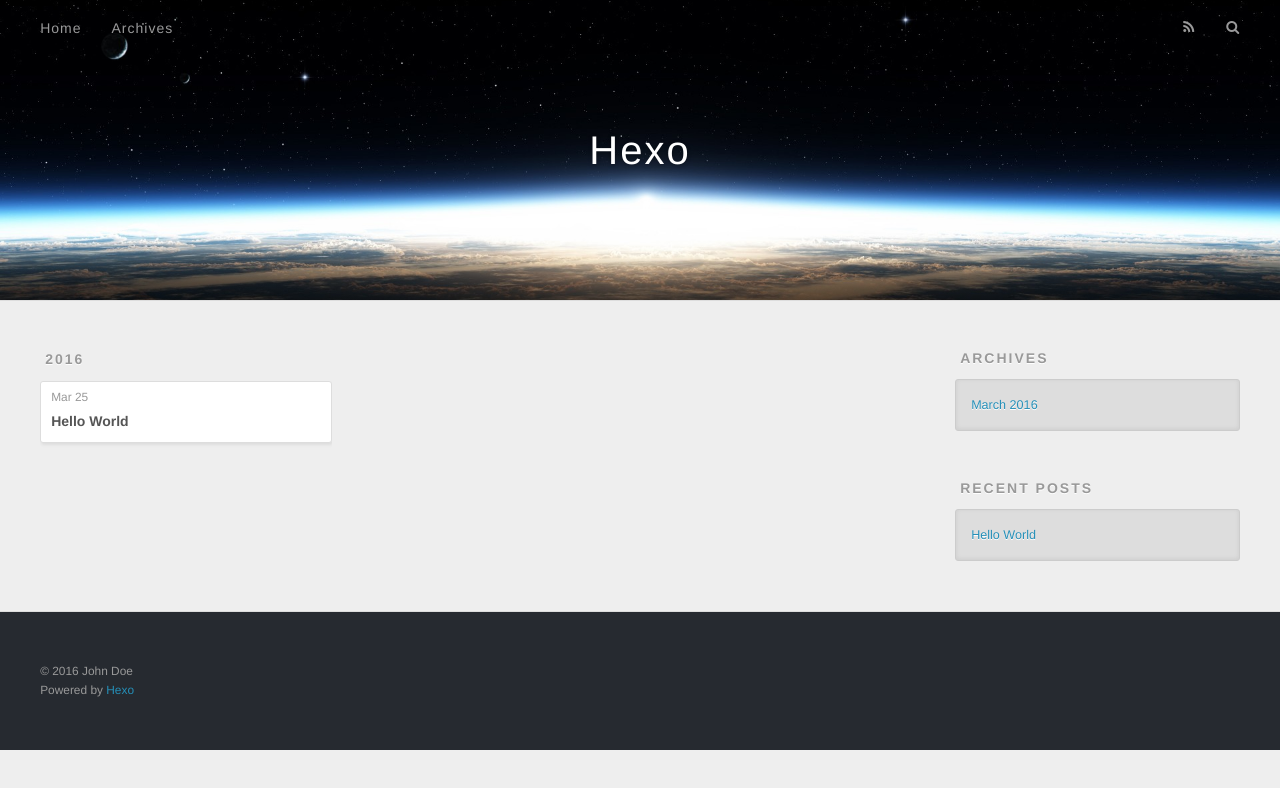
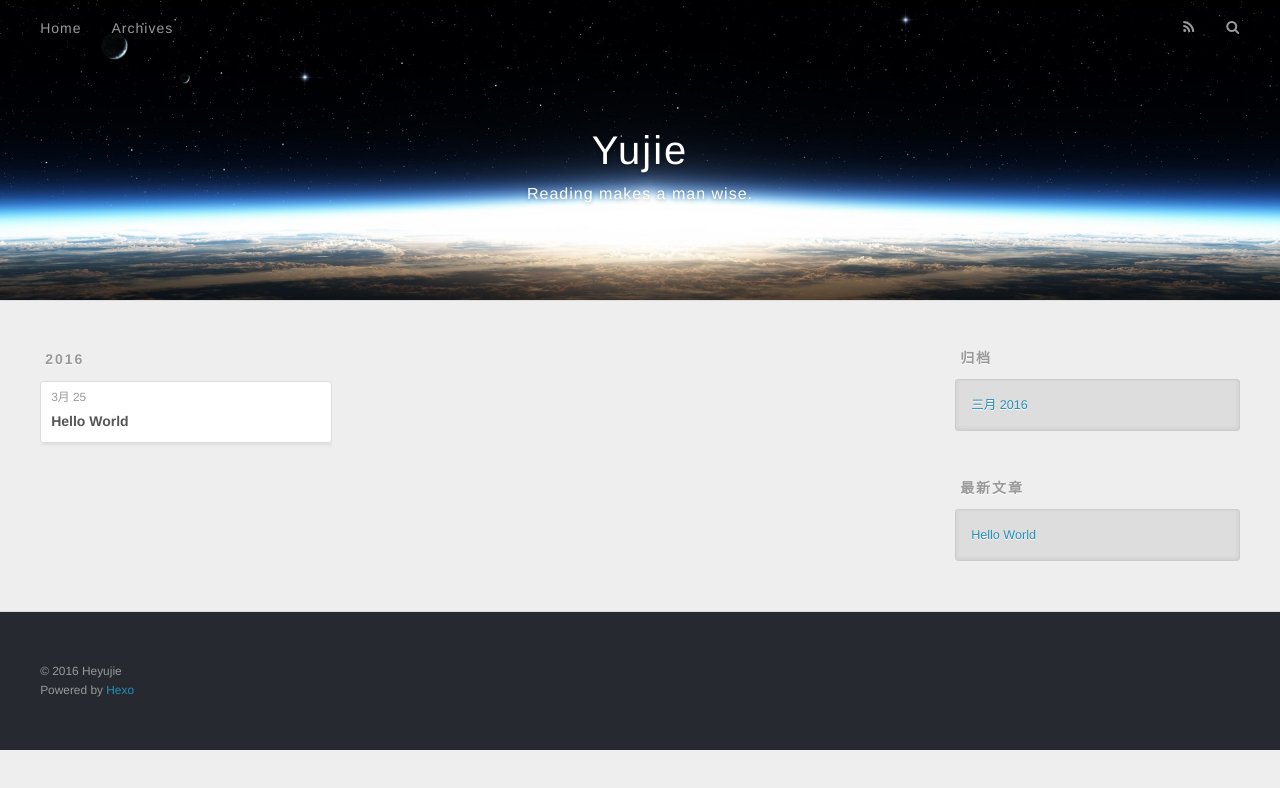
Before and after one commit to heyujie/heyujie.github.io, a plain HTML site: page archives/index.html in a window 1280 px wide. Drawn offline with nearby package versions, Linux system fonts and the light colour scheme.

Commit message:
Site updated: 2016-03-26 12:36:19

```diff
--- a/archives/index.html
+++ b/archives/index.html
@@ -3,19 +3,19 @@
 <head>
   <meta charset="utf-8">
 
-  <title>Archives | Hexo</title>
+  <title>归档 | Yujie</title>
   <meta name="viewport" content="width=device-width, initial-scale=1, maximum-scale=1">
-  <meta name="description">
+  <meta name="description" content="学习 日常">
 <meta property="og:type" content="website">
-<meta property="og:title" content="Hexo">
+<meta property="og:title" content="Yujie">
 <meta property="og:url" content="http://yoursite.com/archives/index.html">
-<meta property="og:site_name" content="Hexo">
-<meta property="og:description">
+<meta property="og:site_name" content="Yujie">
+<meta property="og:description" content="学习 日常">
 <meta name="twitter:card" content="summary">
-<meta name="twitter:title" content="Hexo">
-<meta name="twitter:description">
+<meta name="twitter:title" content="Yujie">
+<meta name="twitter:description" content="学习 日常">
 
-    <link rel="alternate" href="/atom.xml" title="Hexo" type="application/atom+xml">
+    <link rel="alternate" href="/atom.xml" title="Yujie" type="application/atom+xml">
 
 
     <link rel="icon" href="/favicon.png">
@@ -36,8 +36,12 @@
   <div id="header-outer" class="outer">
     <div id="header-title" class="inner">
       <h1 id="logo-wrap">
-        <a href="/" id="logo">Hexo</a>
+        <a href="/" id="logo">Yujie</a>
       </h1>
+
+        <h2 id="subtitle-wrap">
+          <a href="/" id="subtitle">Reading makes a man wise.</a>
+        </h2>
 
     </div>
     <div id="header-inner" class="inner">
@@ -53,7 +57,7 @@
 
           <a id="nav-rss-link" class="nav-icon" href="/atom.xml" title="RSS Feed"></a>
 
-        <a id="nav-search-btn" class="nav-icon" title="Search"></a>
+        <a id="nav-search-btn" class="nav-icon" title="搜索"></a>
       </nav>
       <div id="search-form-wrap">
         <form action="//google.com/search" method="get" accept-charset="UTF-8" class="search-form"><input type="search" name="q" results="0" class="search-form-input" placeholder="Search"><button type="submit" class="search-form-submit">&#xF002;</button><input type="hidden" name="sitesearch" value="http://yoursite.com"></form>
@@ -79,7 +83,7 @@
   <div class="archive-article-inner">
     <header class="archive-article-header">
       <a href="/2016/03/25/hello-world/" class="archive-article-date">
-  <time datetime="2016-03-25T13:35:00.758Z" itemprop="datePublished">Mar 25</time>
+  <time datetime="2016-03-25T13:35:00.758Z" itemprop="datePublished">3月 25</time>
 </a>
 
 
@@ -110,9 +114,9 @@
 
 
   <div class="widget-wrap">
-    <h3 class="widget-title">Archives</h3>
+    <h3 class="widget-title">归档</h3>
     <div class="widget">
-      <ul class="archive-list"><li class="archive-list-item"><a class="archive-list-link" href="/archives/2016/03/">March 2016</a></li></ul>
+      <ul class="archive-list"><li class="archive-list-item"><a class="archive-list-link" href="/archives/2016/03/">三月 2016</a></li></ul>
     </div>
   </div>
 
@@ -120,7 +124,7 @@
 
 
   <div class="widget-wrap">
-    <h3 class="widget-title">Recent Posts</h3>
+    <h3 class="widget-title">最新文章</h3>
     <div class="widget">
       <ul>
 
@@ -140,7 +144,7 @@
 
   <div class="outer">
     <div id="footer-info" class="inner">
-      &copy; 2016 John Doe<br>
+      &copy; 2016 Heyujie<br>
       Powered by <a href="http://hexo.io/" target="_blank">Hexo</a>
     </div>
   </div>
```
Also changed, not shown: 2016/03/25/hello-world/index.html (+14 -10 lines), archives/2016/03/index.html (+19 -15 lines), archives/2016/index.html (+19 -15 lines), index.html (+19 -15 lines).
